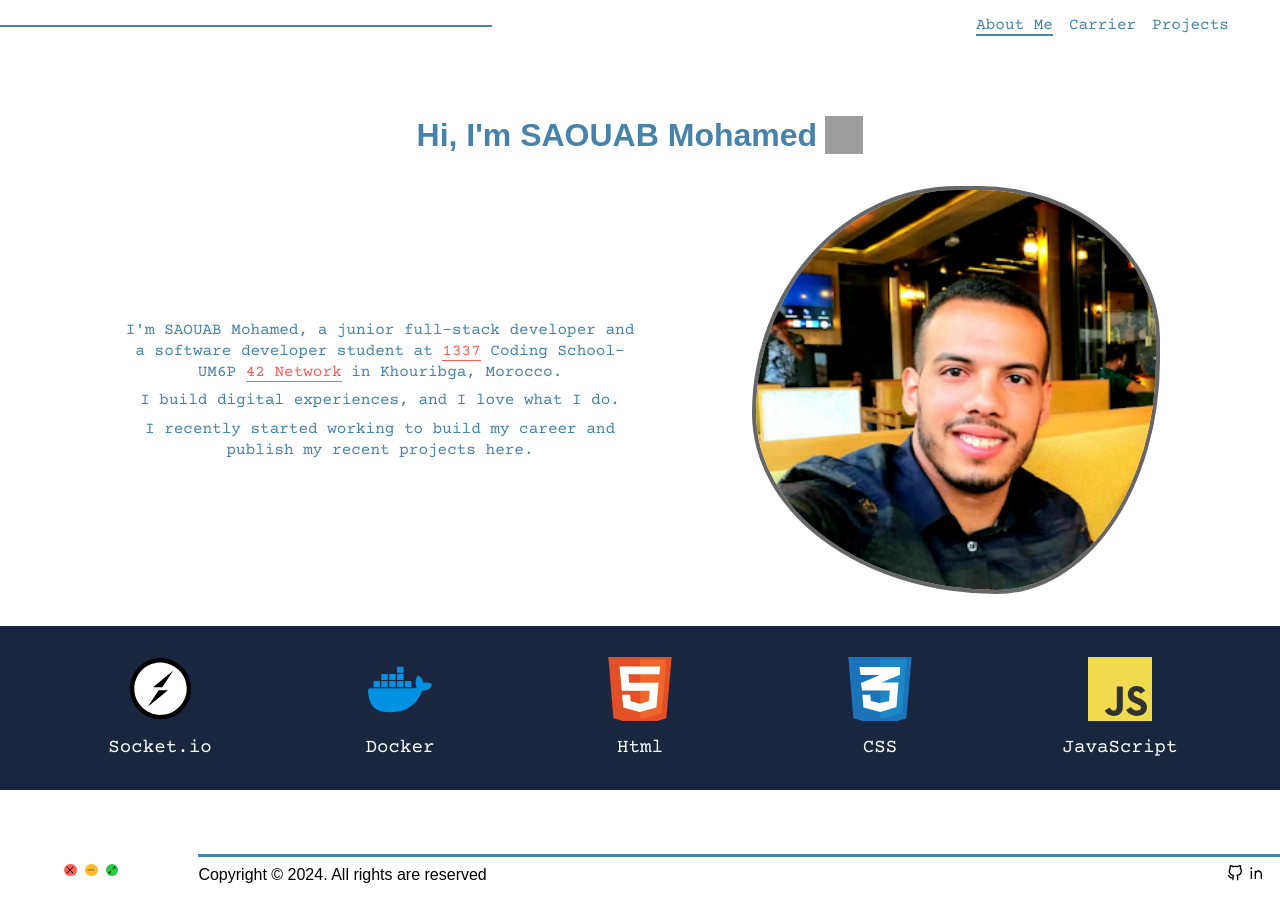
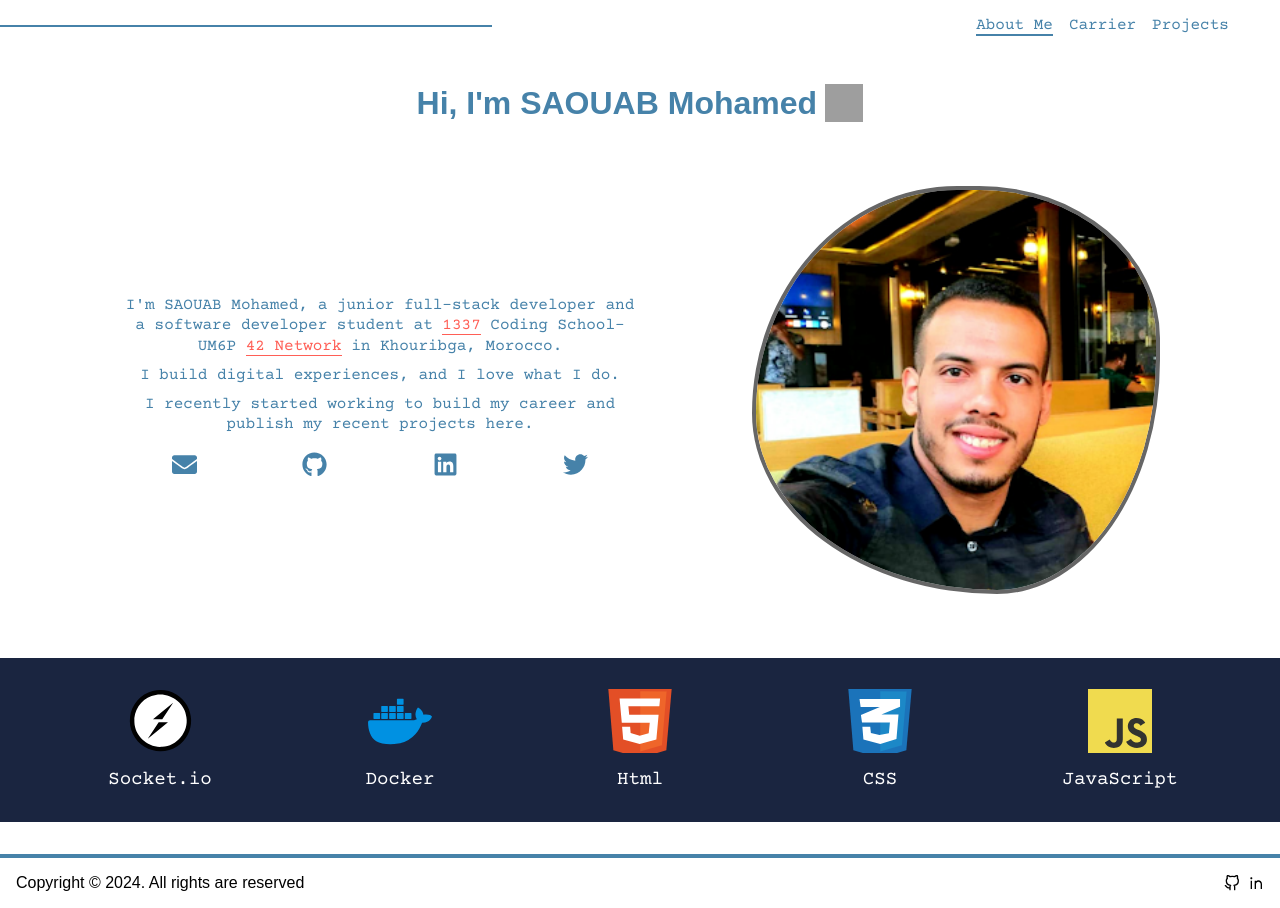
Before and after one commit to msaouab/Portfolio, a React (Vite) app: page / in a window 1280 px wide. Built offline with nearby package versions, Linux system fonts and the light colour scheme; grey boxes are pictures that could not be loaded; a web font is replaced by a local one.

Commit message:
redesign the profile

```diff
--- a/src/App.tsx
+++ b/src/App.tsx
@@ -12,7 +12,7 @@ const RoutesContainer = styled.div`
 	flex-direction: column;
 	justify-content: space-between;
 	height: 100dvh;
-	gap: 4rem;
+	gap: 2rem;
 
 	@media (max-width: 768px) {
 		gap: 1rem;
@@ -34,9 +34,7 @@ function AppRouter() {
 						{/*		add Article Page	*/}
 					</Routes>
 				</main>
-				<footer>
-					<Footer />
-				</footer>
+				<Footer />
 			</RoutesContainer>
 		</BrowserRouter>
 	);
--- a/src/components/Footer.tsx
+++ b/src/components/Footer.tsx
@@ -1,69 +1,34 @@
 import { useEffect, useState } from "react";
-import {
-	AiOutlineArrowsAlt,
-	AiOutlineClose,
-	AiOutlineMinus,
-} from "react-icons/ai";
 import styled from "styled-components";
 import { FiGithub } from "react-icons/fi";
 import { RiLinkedinLine } from "react-icons/ri";
 
-const BottomNav = styled.div`
-	display: flex;
-	align-items: center;
-	justify-content: space-between;
-	gap: 5rem;
-	margin-left: 5%;
-	margin-bottom: 1rem;
-	& > .Points {
-		display: flex;
-		gap: 0.5rem;
-		& > span {
-			width: 0.8rem;
-			height: 0.8rem;
-			background: white;
-			border-radius: 50%;
-			display: flex;
-			align-items: center;
-			justify-content: center;
-			cursor: crosshair;
-			& > svg {
-				width: 10px;
-				height: 10px;
-			}
-		}
-		& > .red {
-			background-color: #ff5f56;
-		}
-		& > .yellow {
-			background-color: #ffbd2e;
-		}
-		& > .green {
-			background-color: #27c93f;
-		}
-	}
-	& > .footer {
+const BottomNav = styled.footer`
 	width: 100%;
 	& > .Bottomline {
 		width: 100%;
-			height: 0.15rem;
+		height: 0.2rem;
 		background-color: var(--text-color);
-			cursor: text;
 	}
 	& > .copyright {
 		display: flex;
 		align-items: center;
 		justify-content: space-between;
 		text-align: center;
+		flex-wrap: wrap;
 		gap: 1rem;
-			padding: 0.5rem 1rem 0 0;
+		padding: 1rem;
 		& > p {
 			font-family: var(--font-name);
 		}
 		& > span {
 			display: flex;
-				gap: 0.3rem;
+			gap: 0.5rem;
 			& > a {
+				display: flex;
+				justify-content: center;
+				align-items: center;
+				text-align: center;
 				text-decoration: none;
 				color: #000;
 				font-size: 1rem;
@@ -73,34 +38,14 @@ const BottomNav = styled.div`
 				color: var(--secondary-color);
 			}
 		}
-		}
-	}
-	@media (max-width: 768px) {
-		flex-direction: column-reverse;
-		gap: 1rem;
+		@media (max-width: 400px) {
 			justify-content: center;
-		align-items: center;
-		margin: 0;
-		margin-bottom: 1rem;
-		& > .footer {
-			& > .copyright {
-				flex-direction: column;
-				padding: 1rem 0 0 0;
-			}
 		}
 	}
 `;
 
 const Footer = () => {
-	const [hover, setHover] = useState(true);
 	const [currentYear, setCurrentYear] = useState(Number);
-
-	const handleMouseEnter = () => {
-		setHover(true);
-	};
-	const handleMouseLeave = () => {
-		setHover(false);
-	};
 
 	useEffect(() => {
 		const date = new Date();
@@ -109,16 +54,6 @@ const Footer = () => {
 
 	return (
 		<BottomNav>
-			<div
-				className="Points"
-				onMouseEnter={handleMouseEnter}
-				onMouseLeave={handleMouseLeave}
-			>
-				<span className="red">{hover && <AiOutlineClose />}</span>
-				<span className="yellow">{hover && <AiOutlineMinus />}</span>
-				<span className="green">{hover && <AiOutlineArrowsAlt />}</span>
-			</div>
-			<div className="footer">
 			<div className="Bottomline"></div>
 			<div className="copyright">
 				<p>Copyright © {currentYear}. All rights are reserved</p>
@@ -134,7 +69,6 @@ const Footer = () => {
 					</a>
 				</span>
 			</div>
-			</div>
 		</BottomNav>
 	);
 };
--- a/src/components/SocialMedia.tsx
+++ b/src/components/SocialMedia.tsx
@@ -4,7 +4,7 @@ import ListSocialmedia from "../data/ListSocialmedia";
 const SocialMediaContainer = styled.div`
 	display: grid;
 	grid-template-columns: repeat(4, 1fr);
-	gap: .1rem;
+	gap: 0.1rem;
 	place-items: center;
 	& > a {
 		color: var(--text-color);
@@ -27,18 +27,12 @@ const SocialMediaContainer = styled.div`
 `;
 
 const SocialMedia = () => {
-
 	return (
 		<SocialMediaContainer>
 			{ListSocialmedia.map((elem, index) => {
 				const { icon, link } = elem;
 				return (
-					<a
-						key={index}
-						href={link}
-						target="_blank"
-						rel="noreferrer"
-					>
+					<a key={index} href={link} target="_blank" rel="noreferrer">
 						{icon}
 					</a>
 				);
--- a/src/components/TextProfile.tsx
+++ b/src/components/TextProfile.tsx
@@ -1,4 +1,5 @@
 import styled from "styled-components";
+import SocialMedia from "./SocialMedia";
 
 const TextContainer = styled.article`
 	width: 520px;
@@ -48,6 +49,7 @@ const TextProfile = () => {
 				I recently started working to build my career and publish my
 				recent projects here.
 			</p>
+			<SocialMedia />
 		</TextContainer>
 	);
 };
--- a/src/pages/Profile.tsx
+++ b/src/pages/Profile.tsx
@@ -12,7 +12,7 @@ const ProfileContainer = styled.main`
 	flex-direction: column;
 	align-items: center;
 	justify-content: center;
-	gap: 2rem;
+	gap: 4rem;
 	color: var(--text-color);
 	& > h1 {
 		display: flex;
@@ -52,6 +52,10 @@ const ProfileContainer = styled.main`
 			display: flex;
 			justify-content: center;
 		}
+	}
+	@media (max-width: 970px) {
+		padding: 2rem;
+		gap: 2rem;
 	}
 	@keyframes profileImg {
 		0% {
```
Lines whose indentation alone changed are shown as unchanged.
